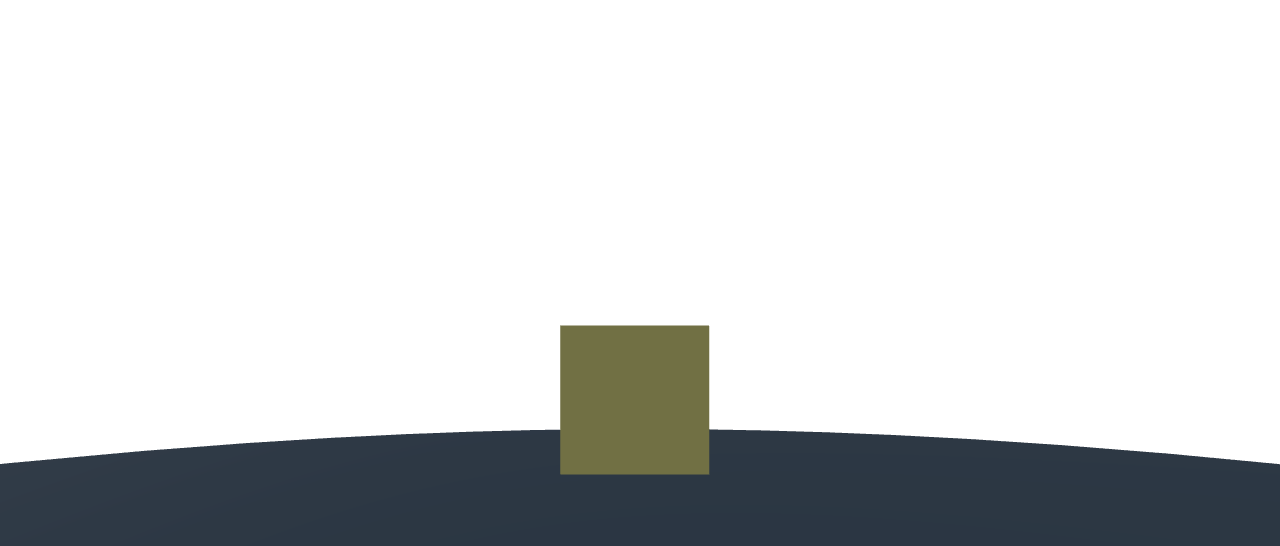
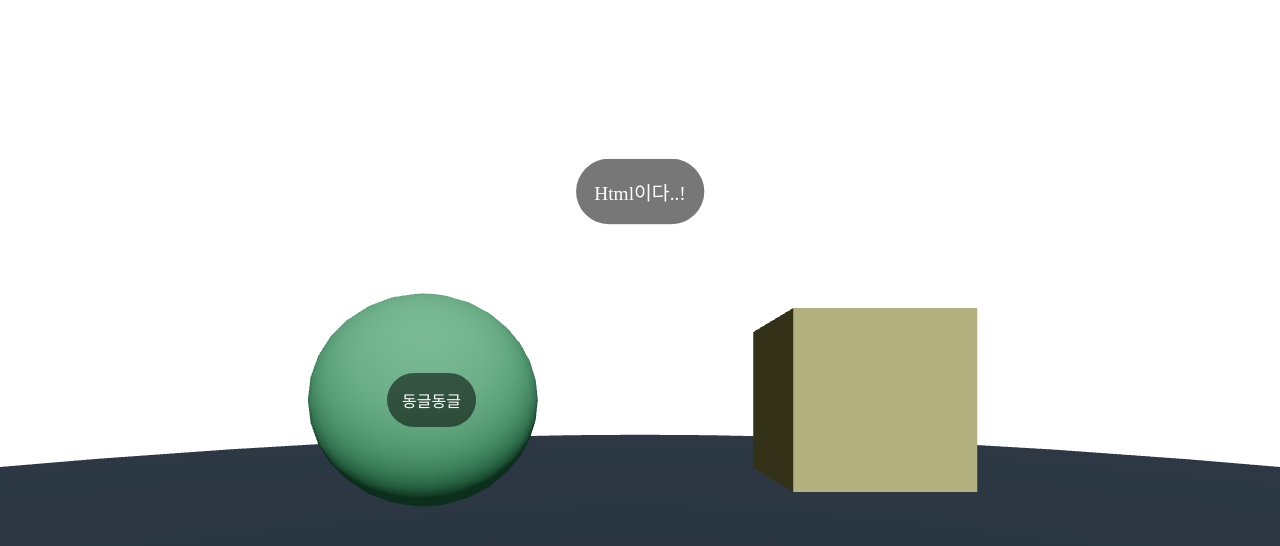
Before and after one commit to cho-hyeonjin/3d-multiplay-r3f-basic, a React (Vite) app: page / in a window 1280 px wide. Shown: the top 546 px of the page. Built offline with nearby package versions, Linux system fonts and the light colour scheme.

Commit message:
drei 의 Html 숏컷으로 Threejs canvas에서 html 표현하기

```diff
--- a/package.json
+++ b/package.json
@@ -10,6 +10,7 @@
     "preview": "vite preview"
   },
   "dependencies": {
+    "@react-three/drei": "^9.105.4",
     "@react-three/fiber": "^8.16.2",
     "@types/three": "^0.163.0",
     "react": "^18.2.0",
--- a/src/App.css
+++ b/src/App.css
@@ -6,3 +6,12 @@
   height: 100vh;
   overflow: hidden;
 }
+
+.label > div {
+  background-color: #00000088;
+  color: white;
+  white-space: nowrap;
+  padding: 15px 15px;
+  border-radius: 30px;
+  user-select: none;
+}
--- a/src/Experience.jsx
+++ b/src/Experience.jsx
@@ -1,30 +1,45 @@
 /* eslint-disable react/no-unknown-property */
-import { useFrame } from "@react-three/fiber";
+import { Html, OrbitControls } from "@react-three/drei";
+// import { useFrame } from "@react-three/fiber";
 import { useRef } from "react";
 import * as THREE from "three";
 
 function Experience() {
   const cubeRef = useRef();
 
-  useFrame((state, delta) => {
-    cubeRef.current.rotation.y += delta;
-  });
+  // useFrame((state, delta) => {
+  //   cubeRef.current.rotation.y += delta;
+  // });
 
-  /** 카메라 꺼내기 */
-  useFrame((state, delta) => {
-    const angle = state.clock.elapsedTime;
+  // /** 카메라 꺼내기 */
+  // useFrame((state, delta) => {
+  //   const angle = state.clock.elapsedTime;
 
-    state.camera.position.x = Math.sin(angle) * 8;
-    state.camera.position.z = Math.cos(angle) * 8;
-    state.camera.lookAt(0, 0, 0);
-  });
+  //   state.camera.position.x = Math.sin(angle) * 8;
+  //   state.camera.position.z = Math.cos(angle) * 8;
+  //   state.camera.lookAt(0, 0, 0);
+  // });
 
   return (
     <>
+      <OrbitControls enableDamping={true} />
+
+      <Html
+        position={[0, 2, 0]}
+        wrapperClass="label"
+        center
+        distanceFactor={10}
+      >
+        Html이다..!
+      </Html>
+
       <ambientLight intensity={0.2} />
       <directionalLight position={[1, 2, 3]} intensity={1.5} />
 
       <mesh position-x={-2}>
+        <Html occlude={[cubeRef]} wrapperClass="label" center>
+          동글동글
+        </Html>
         <sphereGeometry />
         <meshStandardMaterial color="#82e0aa" />
       </mesh>
```
Also changed, not shown: 1 other file (tests, documents, lock files or other folders).
